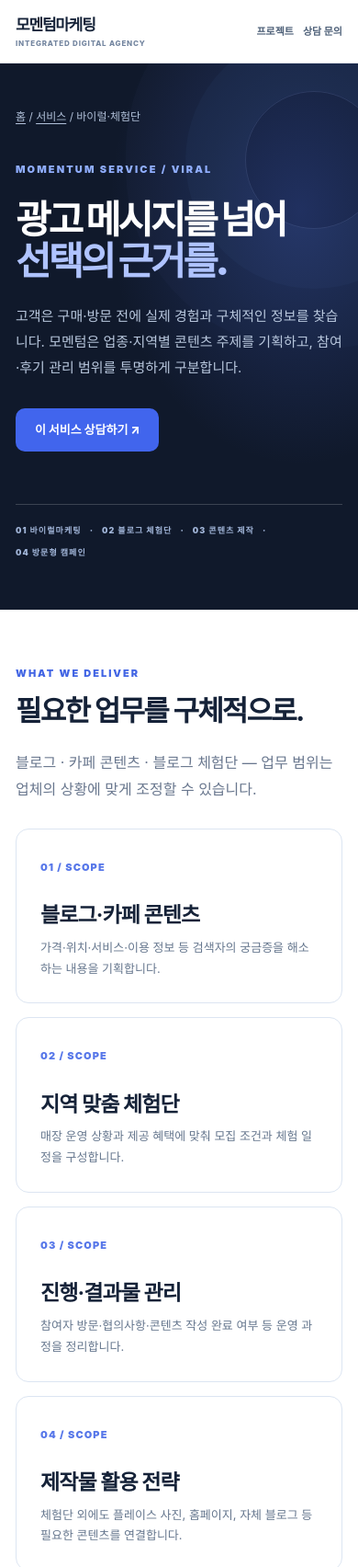
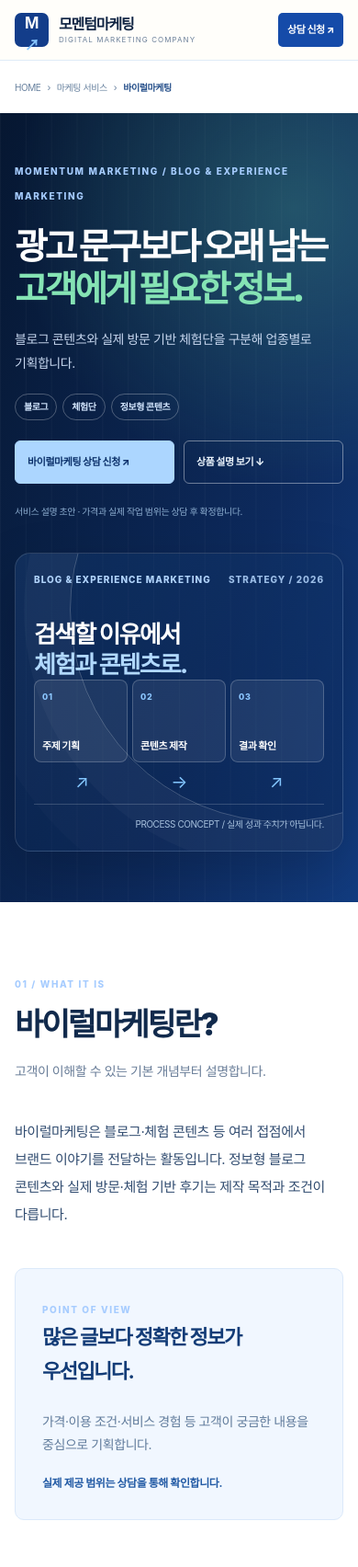
Before and after one commit to goldeye24-hub/momentum, a website: page services/viral/index.html in a window 390 px wide. Shown: the top 1704 px of the page at 92% size. Drawn offline with Linux system fonts and the light colour scheme.

Commit message:
Refresh 바이럴마케팅 as full responsive marketing product detail page

```diff
--- a/services/viral/index.html
+++ b/services/viral/index.html
@@ -1,28 +1,39 @@
 <!doctype html>
 <html lang="ko">
-<head><meta charset="utf-8"><meta name="viewport" content="width=device-width,initial-scale=1">
-<title>바이럴·체험단 | 모멘텀마케팅 종합대행사</title>
-<meta name="description" content="고객은 구매·방문 전에 실제 경험과 구체적인 정보를 찾습니다. 모멘텀은 업종·지역별 콘텐츠 주제를 기획하고, 참여·후기 관리 범위를 투명하게 구분합니다.">
-<link rel="stylesheet" href="/services/site.css">
-</head><body>
-<header><div class="wrap header-inner"><a class="brand" href="/">모멘텀마케팅<small>INTEGRATED DIGITAL AGENCY</small></a><nav class="nav" aria-label="주 메뉴"><a href="/#work">프로젝트</a><a href="/#services">전체 서비스</a><a href="/#contact">상담 문의</a></nav></div></header>
+<head>
+<meta charset="utf-8">
+<meta name="viewport" content="width=device-width, initial-scale=1">
+<meta name="robots" content="noindex,follow">
+<meta name="theme-color" content="#071b3a">
+<title>바이럴마케팅 서비스 안내 | 모멘텀마케팅</title>
+<meta name="description" content="바이럴마케팅은 블로그·체험 콘텐츠 등 여러 접점에서 브랜드 이야기를 전달하는 활동입니다. 정보형 블로그 콘텐츠와 실제 방문·체험 기반 후기는 제작 목적과 조건이 다릅니다.">
+<meta property="og:type" content="website"><meta property="og:locale" content="ko_KR">
+<meta property="og:title" content="바이럴마케팅 · 모멘텀마케팅">
+<meta property="og:description" content="바이럴마케팅은 블로그·체험 콘텐츠 등 여러 접점에서 브랜드 이야기를 전달하는 활동입니다. 정보형 블로그 콘텐츠와 실제 방문·체험 기반 후기는 제작 목적과 조건이 다릅니다.">
+<link rel="stylesheet" href="/services/service-pages.css">
+<style>:root{--accent:#85e3b4;--accent-rgb:97,206,166}</style>
+</head>
+<body>
+<header class="site-head"><div class="shell head-inner">
+<a href="/" class="brand" aria-label="모멘텀마케팅 홈"><span class="brand-mark">M<em>↗</em></span><span class="brand-title"><strong>모멘텀마케팅</strong><small>DIGITAL MARKETING COMPANY</small></span></a>
+<nav class="head-nav" aria-label="공통 메뉴"><a href="/#services">전체 마케팅 서비스</a><a href="/lab/">무료 도구</a><a class="head-cta" href="/?service=%EB%B0%94%EC%9D%B4%EB%9F%B4%EB%A7%88%EC%BC%80%ED%8C%85#contact">상담 신청 ↗</a></nav>
+</div></header>
 <main>
-<section class="hero"><div class="wrap">
- <div class="crumb"><a href="/">홈</a> / <a href="/#services">서비스</a> / 바이럴·체험단</div>
- <div class="kicker">MOMENTUM SERVICE / VIRAL</div>
- <h1>광고 메시지를 넘어<br><span>선택의 근거를.</span></h1><p>고객은 구매·방문 전에 실제 경험과 구체적인 정보를 찾습니다. 모멘텀은 업종·지역별 콘텐츠 주제를 기획하고, 참여·후기 관리 범위를 투명하게 구분합니다.</p>
- <a class="button" href="/?service=%EB%B8%94%EB%A1%9C%EA%B7%B8%20%EC%B2%B4%ED%97%98%EB%8B%A8#contact">이 서비스 상담하기 ↗</a>
- <div class="ticker"><span>01 바이럴마케팅</span><span>·</span><span>02 블로그 체험단</span><span>·</span><span>03 콘텐츠 제작</span><span>·</span><span>04 방문형 캠페인</span></div>
-</div></section>
-<section class="section"><div class="wrap"><div class="section-label">WHAT WE DELIVER</div><h2>필요한 업무를 구체적으로.</h2><p class="intro">블로그 · 카페 콘텐츠 · 블로그 체험단 — 업무 범위는 업체의 상황에 맞게 조정할 수 있습니다.</p>
- <div class="services"><article class="service"><span class="number">01 / SCOPE</span><h3>블로그·카페 콘텐츠</h3><p>가격·위치·서비스·이용 정보 등 검색자의 궁금증을 해소하는 내용을 기획합니다.</p></article>
-<article class="service"><span class="number">02 / SCOPE</span><h3>지역 맞춤 체험단</h3><p>매장 운영 상황과 제공 혜택에 맞춰 모집 조건과 체험 일정을 구성합니다.</p></article>
-<article class="service"><span class="number">03 / SCOPE</span><h3>진행·결과물 관리</h3><p>참여자 방문·협의사항·콘텐츠 작성 완료 여부 등 운영 과정을 정리합니다.</p></article>
-<article class="service"><span class="number">04 / SCOPE</span><h3>제작물 활용 전략</h3><p>체험단 외에도 플레이스 사진, 홈페이지, 자체 블로그 등 필요한 콘텐츠를 연결합니다.</p></article></div>
-</div></section>
-<section class="section soft"><div class="wrap"><div class="section-label">HOW WE WORK</div><h2>계획부터 검수까지.</h2><div class="process"><article class="step"><div class="number">01 / PROCESS</div><h3>기획</h3><p>주요 고객, 검색 의도, 체험 가능 인원과 제공조건을 확인합니다.</p></article>
-<article class="step"><div class="number">02 / PROCESS</div><h3>모집·실행</h3><p>광고·협찬 표시 기준을 준수하고 참여자 체험·작업 일정을 관리합니다.</p></article>
-<article class="step"><div class="number">03 / PROCESS</div><h3>사후 점검</h3><p>실제 작성된 자료와 고객 반응을 살펴 개선할 주제를 도출합니다.</p></article></div><aside class="note">체험단의 후기는 이용자의 실제 경험과 자율적인 판단에 기반해야 하며, 경제적 이해관계를 적절히 표시해야 합니다. 허위 후기·별점 조작·상위노출 보장은 제공하지 않습니다.</aside></div></section>
-<section class="section"><div class="wrap"><div class="cta"><div><h2>지금 필요한 것부터.</h2><p>업종과 예산, 목표에 맞게 실행 범위를 제안합니다.</p></div><a class="button" href="/?service=%EB%B8%94%EB%A1%9C%EA%B7%B8%20%EC%B2%B4%ED%97%98%EB%8B%A8#contact">맞춤 상담 요청 ↗</a></div></div></section>
-</main><footer><div class="wrap"><span>© 모멘텀마케팅 · INTEGRATED DIGITAL AGENCY</span><a href="/">전체 서비스로 돌아가기 ↗</a></div></footer>
+<div class="shell crumbs"><a href="/">HOME</a><span>›</span><a href="/#services">마케팅 서비스</a><span>›</span><b>바이럴마케팅</b></div>
+<section class="detail-hero" aria-labelledby="detailTitle"><div class="shell hero-inner">
+<div class="hero-copy"><span class="eyebrow">MOMENTUM MARKETING / BLOG &amp; EXPERIENCE MARKETING</span><h1 id="detailTitle">광고 문구보다 오래 남는<br><em>고객에게 필요한 정보.</em></h1>
+<p class="hero-description">블로그 콘텐츠와 실제 방문 기반 체험단을 구분해 업종별로 기획합니다.</p><div class="tags"><span>블로그</span><span>체험단</span><span>정보형 콘텐츠</span></div><div class="actions"><a class="action" href="/?service=%EB%B0%94%EC%9D%B4%EB%9F%B4%EB%A7%88%EC%BC%80%ED%8C%85#contact">바이럴마케팅 상담 신청 ↗</a><a class="action action-alt" href="#about">상품 설명 보기 ↓</a></div><p class="hero-disclaimer">서비스 설명 초안 · 가격과 실제 작업 범위는 상담 후 확정합니다.</p></div>
+<div class="hero-art" role="img" aria-label="바이럴마케팅 과정 개념도"><div class="art-top"><span>BLOG &amp; EXPERIENCE MARKETING</span><span>STRATEGY / 2026</span></div>
+<div class="art-title">검색할 이유에서<br><em>체험과 콘텐츠로.</em></div><div class="art-rail"><div><span>01</span><strong>주제 기획</strong></div><div><span>02</span><strong>콘텐츠 제작</strong></div><div><span>03</span><strong>결과 확인</strong></div></div>
+<div class="art-arrow" aria-hidden="true"><span>↗</span><span>→</span><span>↗</span></div><div class="art-bottom">PROCESS CONCEPT / 실제 성과 수치가 아닙니다.</div></div></div></section>
+<section class="section" id="about"><div class="shell"><div class="section-title"><div><span class="eyebrow">01 / WHAT IT IS</span><h2>바이럴마케팅란?</h2></div><p>고객이 이해할 수 있는 기본 개념부터 설명합니다.</p></div><div class="intro-grid"><p class="intro-text">바이럴마케팅은 블로그·체험 콘텐츠 등 여러 접점에서 브랜드 이야기를 전달하는 활동입니다. 정보형 블로그 콘텐츠와 실제 방문·체험 기반 후기는 제작 목적과 조건이 다릅니다.</p><div class="intro-card"><span class="eyebrow">POINT OF VIEW</span><h3>많은 글보다 정확한 정보가 우선입니다.</h3><p>가격·이용 조건·서비스 경험 등 고객이 궁금한 내용을 중심으로 기획합니다.</p><strong>실제 제공 범위는 상담을 통해 확인합니다.</strong></div></div></div></section>
+<section class="section muted" id="who"><div class="shell"><div class="section-title"><div><span class="eyebrow">02 / CUSTOMER SITUATION</span><h2>이런 상황이라면 검토해 보세요.</h2></div><p>바이럴마케팅가 필요한 경우를 정리했습니다.</p></div><div class="card-grid"><article class="info-card"><span>01 / CUSTOMER NEEDS</span><h3>서비스 설명이 부족한 사업</h3><p>처음 보는 고객도 이해할 수 있는 정보를 준비합니다.</p></article><article class="info-card"><span>02 / CUSTOMER NEEDS</span><h3>방문 후기를 알리고 싶은 매장</h3><p>실제 체험에 적합한 모집·안내 조건을 정합니다.</p></article><article class="info-card"><span>03 / CUSTOMER NEEDS</span><h3>꾸준한 브랜드 콘텐츠가 필요한 업체</h3><p>업종·시즌에 맞춘 콘텐츠 주제를 정리합니다.</p></article></div></div></section>
+<section class="section" id="scope"><div class="shell"><div class="section-title"><div><span class="eyebrow">03 / WORK SCOPE</span><h2>어떤 업무를 다루나요?</h2></div><p>아래는 업무 구성의 예시이며 실제 계약 범위는 별도 확인합니다.</p></div><div class="scope"><div class="scope-panel"><h3>주요 검토·수행 업무</h3><ul><li>검색 의도 기반 콘텐츠 주제 기획</li><li>블로그 글·사진 구성 방향 정리</li><li>체험단 모집 조건과 방문 안내 협의</li><li>게시 내용·경제적 이해관계 표시 점검</li></ul></div><div class="scope-panel secondary"><h3>진행 전 확인 사항</h3><ul><li>허위 후기·별점 보장·상위노출 약속은 하지 않습니다.</li><li>체험단 제공 내역과 경제적 관계를 적절히 표시해야 합니다.</li><li>게시 횟수·방문 인원·비용은 계약별로 달라집니다.</li></ul></div></div><p class="scope-note">※ 가격·일정·수량·정확한 업무 범위는 상담 및 계약 확정 전 안내되지 않은 상태입니다.</p></div></section>
+<section class="section dark" id="compare"><div class="shell"><div class="section-title"><div><span class="eyebrow">04 / SERVICE EXPLAINER</span><h2>바이럴마케팅에서 고려할 요소</h2></div><p>상품을 선택할 때 알아두면 좋은 항목을 나누었습니다.</p></div><div class="compare-grid"><article class="compare-card"><small>01 / IMPORTANT</small><h3>블로그 콘텐츠</h3><p>상품·서비스 이용 정보를 설명하는 구조형 콘텐츠.</p></article><article class="compare-card"><small>02 / IMPORTANT</small><h3>방문형 체험단</h3><p>실제 방문을 기반으로 한 경험·후기 콘텐츠.</p></article><article class="compare-card"><small>03 / IMPORTANT</small><h3>게시 후 점검</h3><p>게시 사실·표시 여부·확인 가능한 반응을 검토합니다.</p></article></div><p class="compare-hint">※ 예시는 일반적인 업무 흐름을 설명하며 개별 성과나 게재 결과를 보장하지 않습니다.</p></div></section>
+<section class="section" id="process"><div class="shell"><div class="section-title"><div><span class="eyebrow">05 / PROCESS</span><h2>진행 과정은 어떻게 되나요?</h2></div><p>필요한 업무에 따라 단계와 순서가 달라질 수 있습니다.</p></div><div class="timeline"><article><span>01</span><h3>정보 정리</h3><p>업종·고객 질문·시즌 조사</p></article><article><span>02</span><h3>콘텐츠 설계</h3><p>주제·사진·운영 조건 협의</p></article><article><span>03</span><h3>제작·운영</h3><p>블로그 제작 또는 체험 진행</p></article><article><span>04</span><h3>게시 점검</h3><p>내용·표시·공개 결과 확인</p></article></div></div></section>
+<section class="section muted" id="faq"><div class="shell faq"><div><span class="eyebrow">06 / FAQ</span><h2>자주 묻는 질문</h2><p class="faq-lead">상담 전에 궁금할 수 있는 내용을 안내합니다. 실제 제공 조건과 정책은 개별 확인이 필요합니다.</p></div><div class="faq-items"><details><summary>블로그와 체험단을 모두 해야 하나요?</summary><p>필수는 아닙니다. 사업 목적에 맞춰 적합한 방식부터 검토합니다.</p></details><details><summary>긍정 후기와 높은 별점을 요청할 수 있나요?</summary><p>실제 경험과 자율적인 의견을 존중해야 합니다. 특정 평가를 보장하지 않습니다.</p></details><details><summary>상위노출을 보장하나요?</summary><p>검색 노출은 플랫폼 정책과 경쟁에 따라 달라져 보장할 수 없습니다.</p></details></div></div></section>
+<section class="related"><div class="shell"><span class="eyebrow">EXPLORE MORE</span><h2>관련 마케팅 서비스</h2><div class="related-links"><a href="/services/sns/">SNS마케팅 ↗</a><a href="/services/photography/">촬영대행 ↗</a><a href="/services/keyword-ads/">키워드광고 ↗</a><a href="/lab/">무료 마케팅 도구 ↗</a><a href="/#services">전체 상품 보기 ↗</a></div></div></section>
+<section class="final-cta"><div class="shell cta-inner"><div><span class="eyebrow">CONTACT MOMENTUM</span><h2>우리 사업에 맞는 바이럴마케팅가 궁금하다면</h2><p>업종·지역·현재 상황을 알려주시면 필요한 업무와 진행 범위부터 확인하겠습니다. 가격과 일정은 조건을 협의한 뒤 안내합니다.</p></div><a class="action" href="/?service=%EB%B0%94%EC%9D%B4%EB%9F%B4%EB%A7%88%EC%BC%80%ED%8C%85#contact">바이럴마케팅 상담하기 <span aria-hidden="true">↗</span></a></div></section>
+</main>
+<footer class="site-foot"><div class="shell foot-inner"><span>© MOMENTUM MARKETING · 고객의 선택까지.</span><a href="/">모멘텀마케팅 홈 ↗</a></div></footer>
 </body></html>
```
